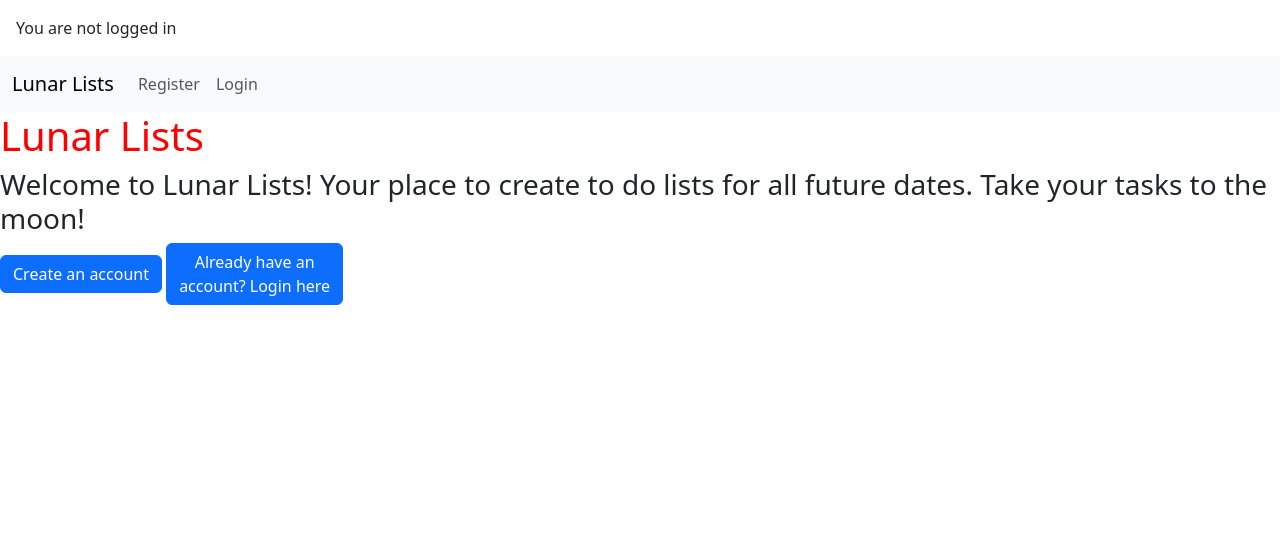
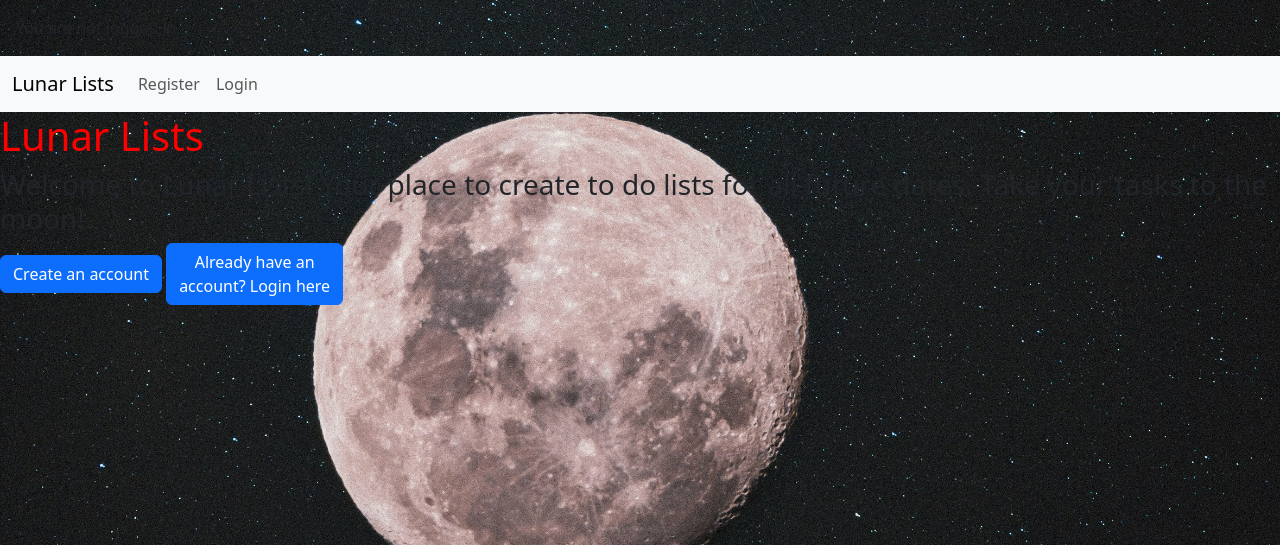
Before and after one commit to MarkChips/lunar-lists, a Django app: page / in a window 1280 px wide. Shown: the top 545 px of the page. Run offline with Django 4.2, Linux system fonts and the light colour scheme; some libraries are stand-ins or nearby versions.

Commit message:
style: :lipstick: add background image, update rockets to have white background

```diff
--- a/static/css/style.css
+++ b/static/css/style.css
@@ -1,9 +1,15 @@
+
+body {
+    background: url("../images/moon-stars-unsplash.jpg") repeat center center/cover;
+}
+
 h1 {
     color: red;
 }
 
 .rocket {
-    box-shadow: 0 -19px 18px -8px rgba(0, 0, 0, 0.3) inset;
+    box-shadow: 0 -19px 18px -8px rgba(0, 0, 0, 0.7) inset;
+    background-color: white;
 }
 
 .flame {
```
Also changed, not shown: static/images/moon-stars-unsplash.jpg (added).
